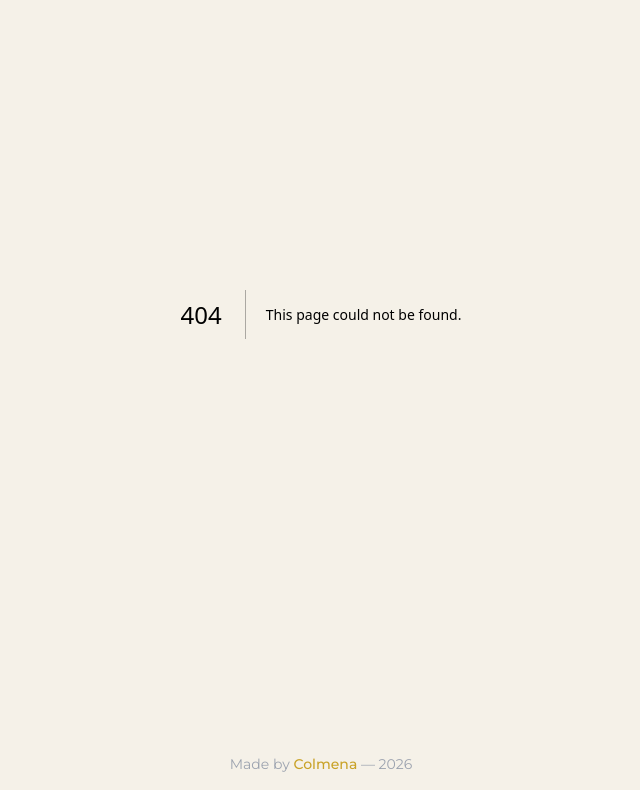
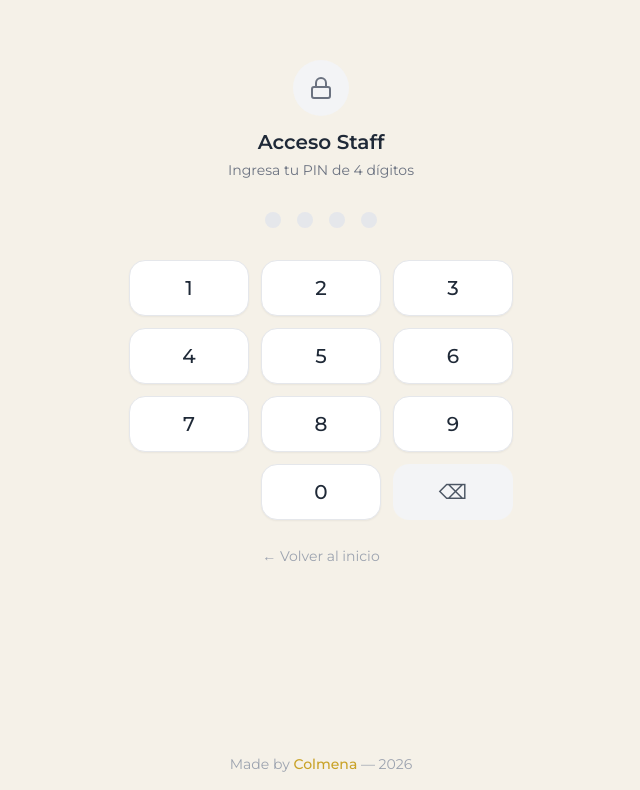
Before and after one commit to Pvrolomx/castle-ops, a Next.js app: page /staff in a window 1280 px wide. Before the commit this address had no page. Shown: the part 110-900 px from the top of the page, without its empty margins (319-959 px from the left). Built offline with nearby package versions, Linux system fonts and the light colour scheme.

Commit message:
feat: add /staff page with PIN-protected guide viewer and report shortcut

```diff
--- /dev/null
+++ b/app/staff/page.tsx
@@ -0,0 +1,153 @@
+'use client'
+import { useState } from 'react'
+import Link from 'next/link'
+import { Lock, AlertTriangle, BookOpen, ChevronRight, ArrowLeft } from 'lucide-react'
+
+const STAFF_PIN = '1978'
+
+// Properties that have a real guide page
+const GUIDE_PROPERTIES = [
+  { name: 'Nitta 102',         slug: 'nitta-102' },
+  { name: 'Avida 408',         slug: 'avida-408' },
+  { name: 'Mismaloya 5705',    slug: 'mismaloya-5705' },
+  { name: 'Mismaloya 7202',    slug: 'mismaloya-7202' },
+  { name: 'El Cielo 101',      slug: 'cielo-101' },
+  { name: 'Villa Magna 253 A', slug: 'villa-magna-253a' },
+]
+
+type Screen = 'pin' | 'menu' | 'guides'
+
+export default function StaffPage() {
+  const [screen, setScreen] = useState<Screen>('pin')
+  const [pin, setPin] = useState('')
+  const [error, setError] = useState(false)
+
+  function handlePin(digit: string) {
+    if (pin.length >= 4) return
+    const next = pin + digit
+    setPin(next)
+    setError(false)
+    if (next.length === 4) {
+      if (next === STAFF_PIN) {
+        setTimeout(() => setScreen('menu'), 200)
+      } else {
+        setTimeout(() => { setError(true); setPin('') }, 400)
+      }
+    }
+  }
+
+  function handleBack() {
+    if (screen === 'guides') { setScreen('menu'); return }
+    setScreen('pin'); setPin(''); setError(false)
+  }
+
+  if (screen === 'pin') return (
+    <div className="min-h-screen flex flex-col items-center justify-center p-6">
+      <div className="w-full max-w-sm">
+        <div className="text-center mb-8">
+          <div className="w-14 h-14 bg-gray-100 rounded-full flex items-center justify-center mx-auto mb-3">
+            <Lock size={24} className="text-gray-500" />
+          </div>
+          <h1 className="text-xl font-semibold text-gray-800">Acceso Staff</h1>
+          <p className="text-gray-500 text-sm mt-1">Ingresa tu PIN de 4 dígitos</p>
+        </div>
+
+        {/* PIN dots */}
+        <div className="flex justify-center gap-4 mb-8">
+          {[0,1,2,3].map(i => (
+            <div key={i} className={`w-4 h-4 rounded-full transition-all ${
+              pin.length > i
+                ? error ? 'bg-red-500' : 'bg-emerald-600'
+                : 'bg-gray-200'
+            }`} />
+          ))}
+        </div>
+
+        {/* Keypad */}
+        <div className="grid grid-cols-3 gap-3">
+          {['1','2','3','4','5','6','7','8','9','','0','⌫'].map((d, i) => (
+            <button key={i}
+              onClick={() => d === '⌫' ? setPin(p => p.slice(0,-1)) : d ? handlePin(d) : null}
+              className={`h-14 rounded-2xl text-xl font-medium transition-all ${
+                d === '' ? 'invisible' :
+                d === '⌫' ? 'bg-gray-100 text-gray-600 hover:bg-gray-200' :
+                'bg-white border border-gray-200 text-gray-800 hover:bg-gray-50 shadow-sm active:scale-95'
+              }`}>
+              {d}
+            </button>
+          ))}
+        </div>
+
+        <div className="mt-6 text-center">
+          <Link href="/" className="text-sm text-gray-400 hover:text-gray-600">← Volver al inicio</Link>
+        </div>
+      </div>
+    </div>
+  )
+
+  if (screen === 'menu') return (
+    <div className="min-h-screen flex flex-col items-center justify-center p-6">
+      <div className="w-full max-w-sm">
+        <div className="text-center mb-8">
+          <img src="/logo.png" alt="Castle Solutions" className="h-16 w-auto mx-auto mb-3" />
+          <p className="text-gray-500 text-sm">Bienvenido, Staff</p>
+        </div>
+
+        <div className="space-y-3">
+          <Link href="/report?type=owner"
+            className="flex items-center gap-4 bg-emerald-600 hover:bg-emerald-700 text-white px-6 py-5 rounded-2xl shadow-lg transition-all">
+            <AlertTriangle size={24} />
+            <div className="flex-1">
+              <p className="font-semibold">Reportar Incidencia</p>
+              <p className="text-emerald-100 text-xs">Registrar un problema en una propiedad</p>
+            </div>
+            <ChevronRight size={20} className="text-emerald-200" />
+          </Link>
+
+          <button onClick={() => setScreen('guides')}
+            className="w-full flex items-center gap-4 bg-blue-600 hover:bg-blue-700 text-white px-6 py-5 rounded-2xl shadow-lg transition-all">
+            <BookOpen size={24} />
+            <div className="flex-1 text-left">
+              <p className="font-semibold">Ver Guías de Propiedades</p>
+              <p className="text-blue-100 text-xs">Revisar información de cada unidad</p>
+            </div>
+            <ChevronRight size={20} className="text-blue-200" />
+          </button>
+        </div>
+
+        <div className="mt-6 text-center">
+          <Link href="/" className="text-sm text-gray-400 hover:text-gray-600">← Volver al inicio</Link>
+        </div>
+      </div>
+    </div>
+  )
+
+  // guides screen
+  return (
+    <div className="min-h-screen p-6">
+      <div className="max-w-sm mx-auto">
+        <button onClick={handleBack} className="flex items-center gap-2 text-gray-500 hover:text-gray-700 mb-6">
+          <ArrowLeft size={18} /> Volver
+        </button>
+
+        <h1 className="text-xl font-semibold text-gray-800 mb-1">Guías de Propiedades</h1>
+        <p className="text-gray-500 text-sm mb-6">Selecciona una propiedad para ver su información</p>
+
+        <div className="space-y-2">
+          {GUIDE_PROPERTIES.map(p => (
+            <Link key={p.slug} href={`/guide/${p.slug}?staff=1`}
+              className="flex items-center gap-4 bg-white border border-gray-200 hover:border-emerald-400 hover:bg-emerald-50 px-5 py-4 rounded-xl transition-all shadow-sm">
+              <div className="w-9 h-9 bg-emerald-100 rounded-full flex items-center justify-center text-lg">🏠</div>
+              <span className="flex-1 font-medium text-gray-800">{p.name}</span>
+              <ChevronRight size={18} className="text-gray-400" />
+            </Link>
+          ))}
+        </div>
+
+        <p className="text-center text-xs text-gray-400 mt-6">
+          Solo se muestran propiedades con guía activa
+        </p>
+      </div>
+    </div>
+  )
+}
```
